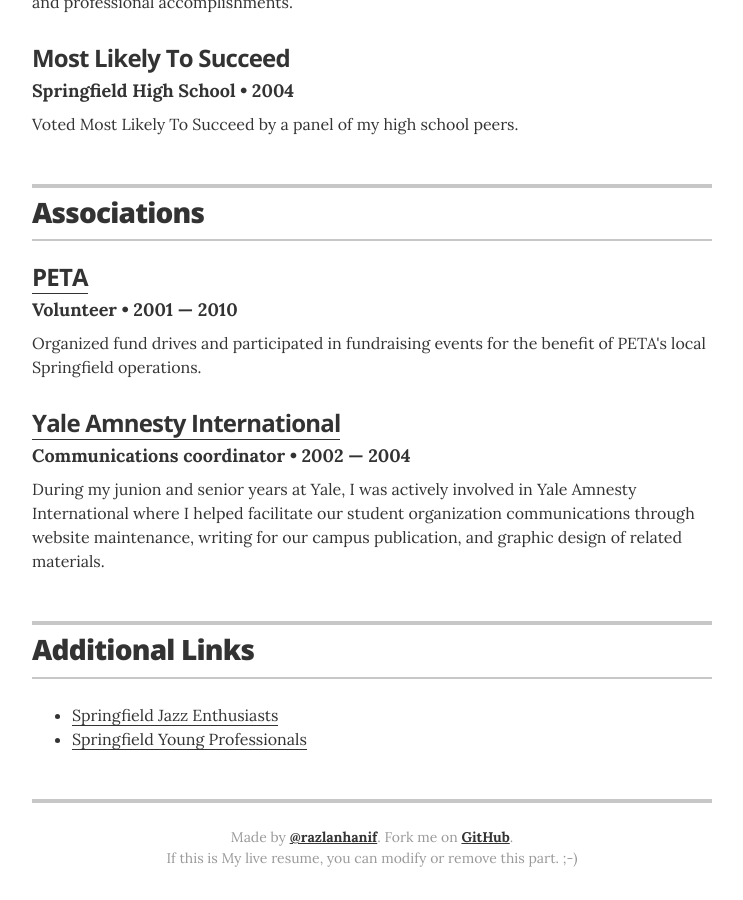
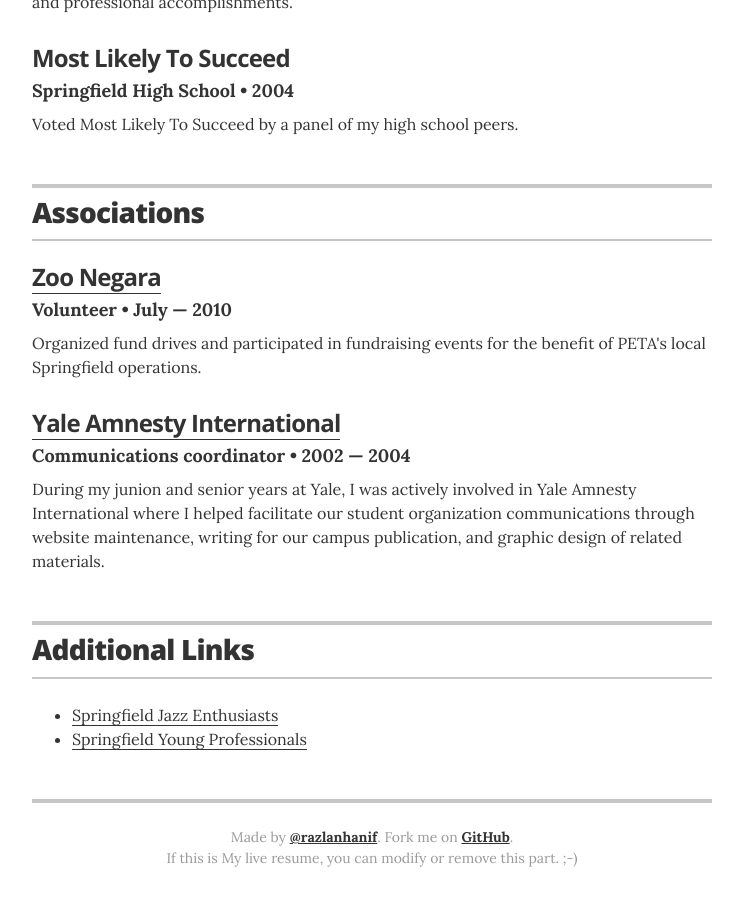
Before and after one commit to razlanhanif/razlanhanif.github.io, a Jekyll site: the page built from index.html, in a window 1280 px wide and 900 px high, scrolled down 2679 px. Shown: the whole window, without its empty margins (268-1011 px from the left). Built offline with Jekyll 4.4.1, drawn with Linux system fonts in a browser that asks for light colours.

Commit message:
update associations

```diff
--- a/_data/associations.yml
+++ b/_data/associations.yml
@@ -1,11 +1,12 @@
 # Associations
 # comment out the urls if you do not wish to display them
 
-- organization: PETA
+- organization: Zoo Negara
   role: Volunteer
-  year: 2001 &mdash; 2010
+  year: July &mdash; 2010
   url: https://www.peta.org/
   summary: Organized fund drives and participated in fundraising events for the benefit of PETA's local Springfield operations.
+
 
 
 - organization: Yale Amnesty International
```
